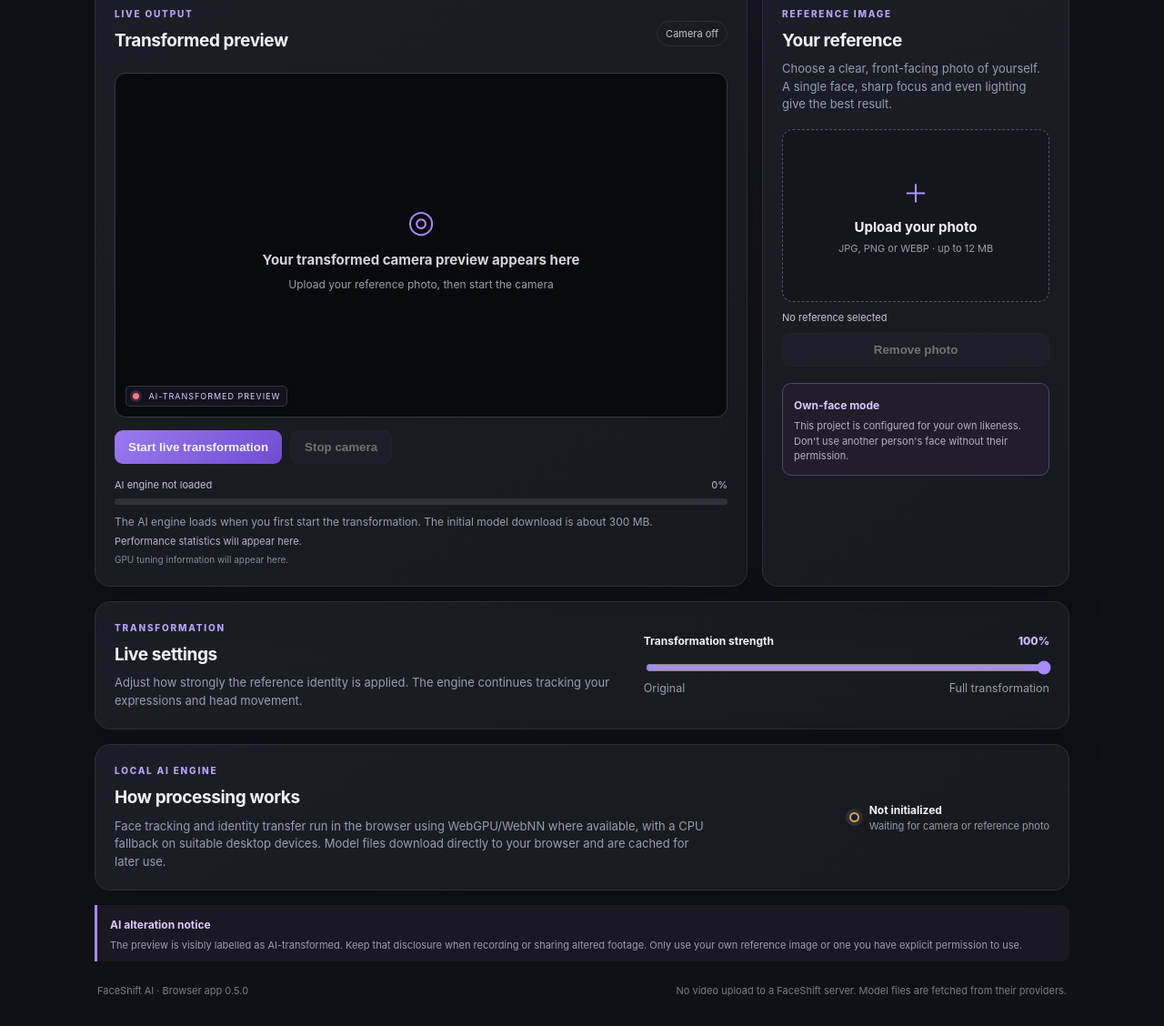
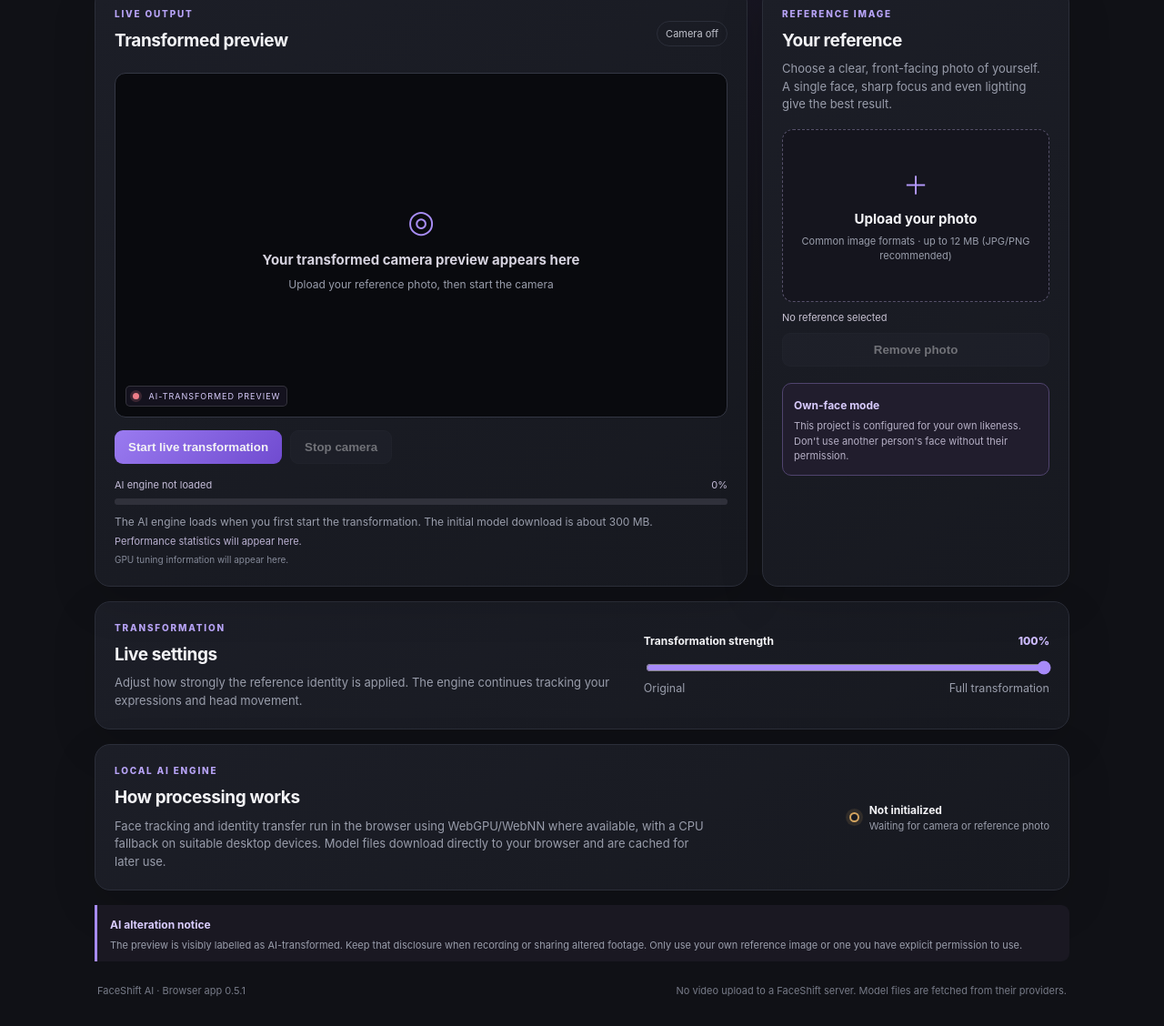
Before and after one commit to oyasuminok-sudo/Idk-either, a website built with Vite: page index.html in a window 1280 px wide. Shown: the part 386-1514 px from the top of the page at 91% size. Built offline with nearby package versions, Linux system fonts and the light colour scheme; what browser-inswapper would draw is missing.

Commit message:
Update FaceShift UI to v0.5.1

```diff
--- a/index.html
+++ b/index.html
@@ -9,7 +9,7 @@
   <meta name="mobile-web-app-capable" content="yes">
   <link rel="manifest" href="./manifest.webmanifest">
   <link rel="icon" type="image/svg+xml" href="./icon.svg">
-  <title>FaceShift AI · v0.5.0</title>
+  <title>FaceShift AI · v0.5.1</title>
   <link rel="stylesheet" href="./styles.css">
 </head>
 <body>
@@ -63,10 +63,10 @@
           <span id="uploadPrompt">
             <span class="upload-icon">＋</span>
             <strong>Upload your photo</strong>
-            <small>JPG, PNG or WEBP · up to 12 MB</small>
+            <small>Common image formats · up to 12 MB (JPG/PNG recommended)</small>
           </span>
         </label>
-        <input id="referenceInput" type="file" accept="image/jpeg,image/png,image/webp">
+        <input id="referenceInput" type="file" accept="image/*">
         <div id="referenceStatus" class="reference-status" role="status">No reference selected</div>
         <button id="clearReference" class="button secondary full" disabled>Remove photo</button>
         <div class="notice">
@@ -104,7 +104,7 @@
     </section>
 
     <footer>
-      <span>FaceShift AI · Browser app 0.5.0</span>
+      <span>FaceShift AI · Browser app 0.5.1</span>
       <span>No video upload to a FaceShift server. Model files are fetched from their providers.</span>
     </footer>
   </main>
```
